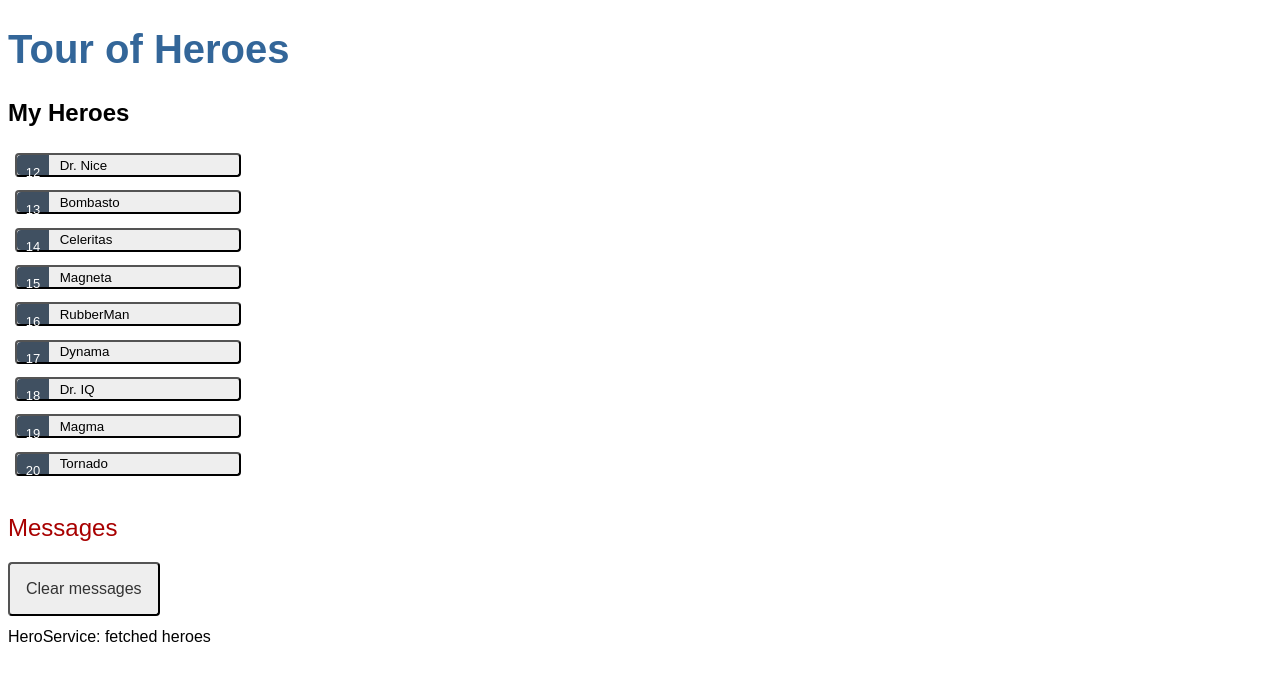
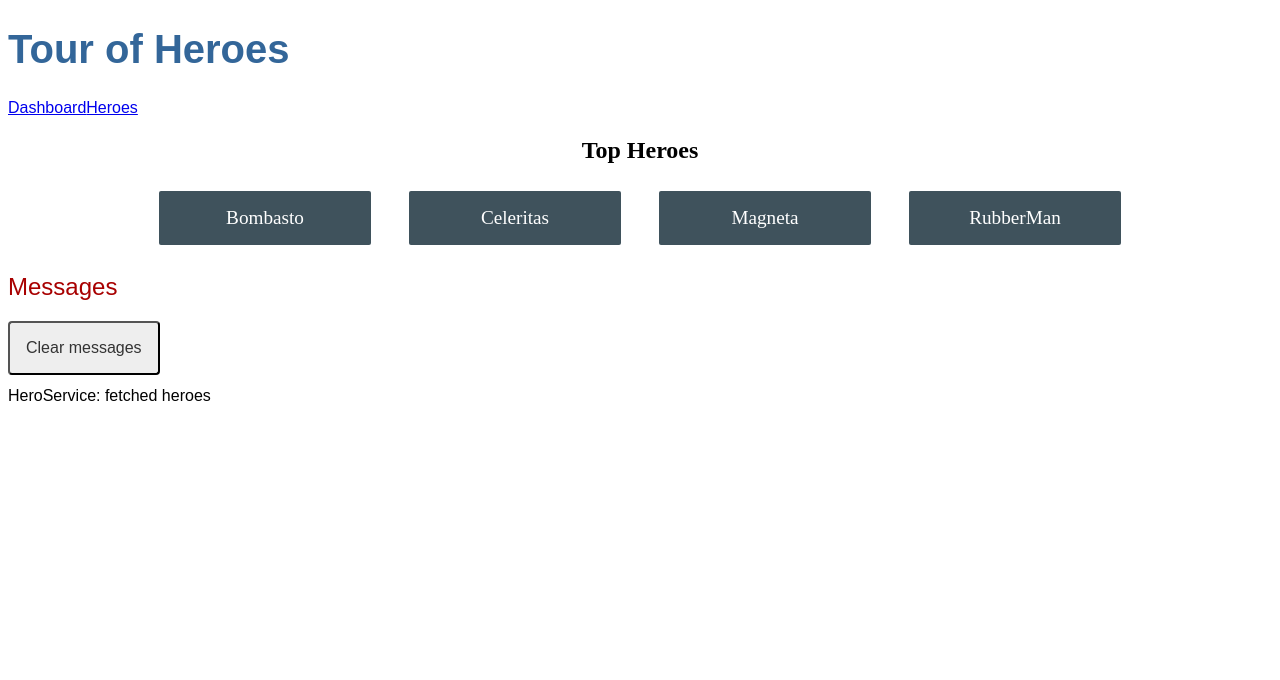
Before and after one commit to Caroline-Duffett/angular-practice-2, an Angular app in the folder angular-tour-of-heroes/: page /dashboard in a window 1280 px wide. Shown: the top 680 px of the page. Built offline with nearby package versions, Linux system fonts and the light colour scheme.

Commit message:
in the navigating to hero details section. When I click on a hero it should show that hero and not the list. Currently this is not happening so I need to backtrack

```diff
--- a/angular-tour-of-heroes/src/app/app.component.html
+++ b/angular-tour-of-heroes/src/app/app.component.html
@@ -1,3 +1,7 @@
 <h1>{{title}}</h1>
-<app-heroes></app-heroes>
+<nav>
+  <a routerLink="/dashboard">Dashboard</a>
+  <a routerLink="/heroes">Heroes</a>
+</nav>
+<router-outlet></router-outlet>
 <app-messages></app-messages>
--- /dev/null
+++ b/angular-tour-of-heroes/src/app/dashboard/dashboard.component.css
@@ -0,0 +1,50 @@
+/* DashboardComponent's private CSS styles */
+
+h2 {
+  text-align: center;
+}
+
+.heroes-menu {
+  padding: 0;
+  margin: auto;
+  max-width: 1000px;
+
+  /* flexbox */
+  display: flex;
+  flex-direction: row;
+  flex-wrap: wrap;
+  justify-content: space-around;
+  align-content: flex-start;
+  align-items: flex-start;
+}
+
+a {
+  background-color: #3f525c;
+  border-radius: 2px;
+  padding: 1rem;
+  font-size: 1.2rem;
+  text-decoration: none;
+  display: inline-block;
+  color: #fff;
+  text-align: center;
+  width: 100%;
+  min-width: 70px;
+  margin: .5rem auto;
+  box-sizing: border-box;
+
+  /* flexbox */
+  order: 0;
+  flex: 0 1 auto;
+  align-self: auto;
+}
+
+@media (min-width: 600px) {
+  a {
+    width: 18%;
+    box-sizing: content-box;
+  }
+}
+
+a:hover {
+  background-color: #000;
+}
--- /dev/null
+++ b/angular-tour-of-heroes/src/app/dashboard/dashboard.component.html
@@ -0,0 +1,6 @@
+<h2>Top Heroes</h2>
+<div class="heroes-menu">
+  <a *ngFor="let hero of heroes">
+    {{hero.name}}
+  </a>
+</div>
--- /dev/null
+++ b/angular-tour-of-heroes/src/app/dashboard/dashboard.component.ts
@@ -0,0 +1,23 @@
+import { Component, OnInit } from '@angular/core';
+import { Hero } from '../hero';
+import { HeroService } from '../hero.service';
+
+@Component({
+  selector: 'app-dashboard',
+  templateUrl: './dashboard.component.html',
+  styleUrls: [ './dashboard.component.css' ]
+})
+export class DashboardComponent implements OnInit {
+  heroes: Hero[] = [];
+
+  constructor(private heroService: HeroService) { }
+
+  ngOnInit(): void {
+    this.getHeroes();
+  }
+
+  getHeroes(): void {
+    this.heroService.getHeroes()
+      .subscribe(heroes => this.heroes = heroes.slice(1, 5));
+  }
+}
```
Also changed, not shown: angular-tour-of-heroes/src/app/app-routing.module.ts (added, +18 -0 lines), angular-tour-of-heroes/src/app/app.module.ts (+6 -2 lines), 1 other file (tests, documents, lock files or other folders).
